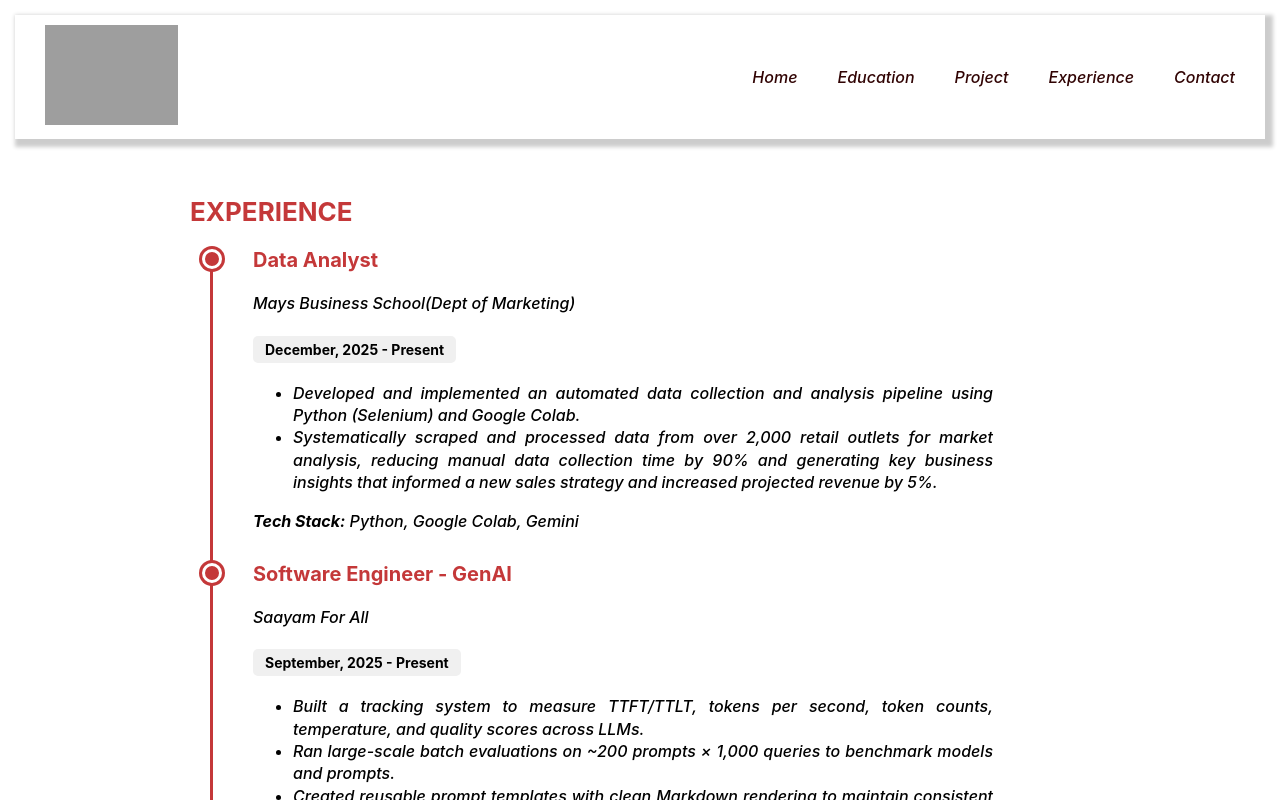
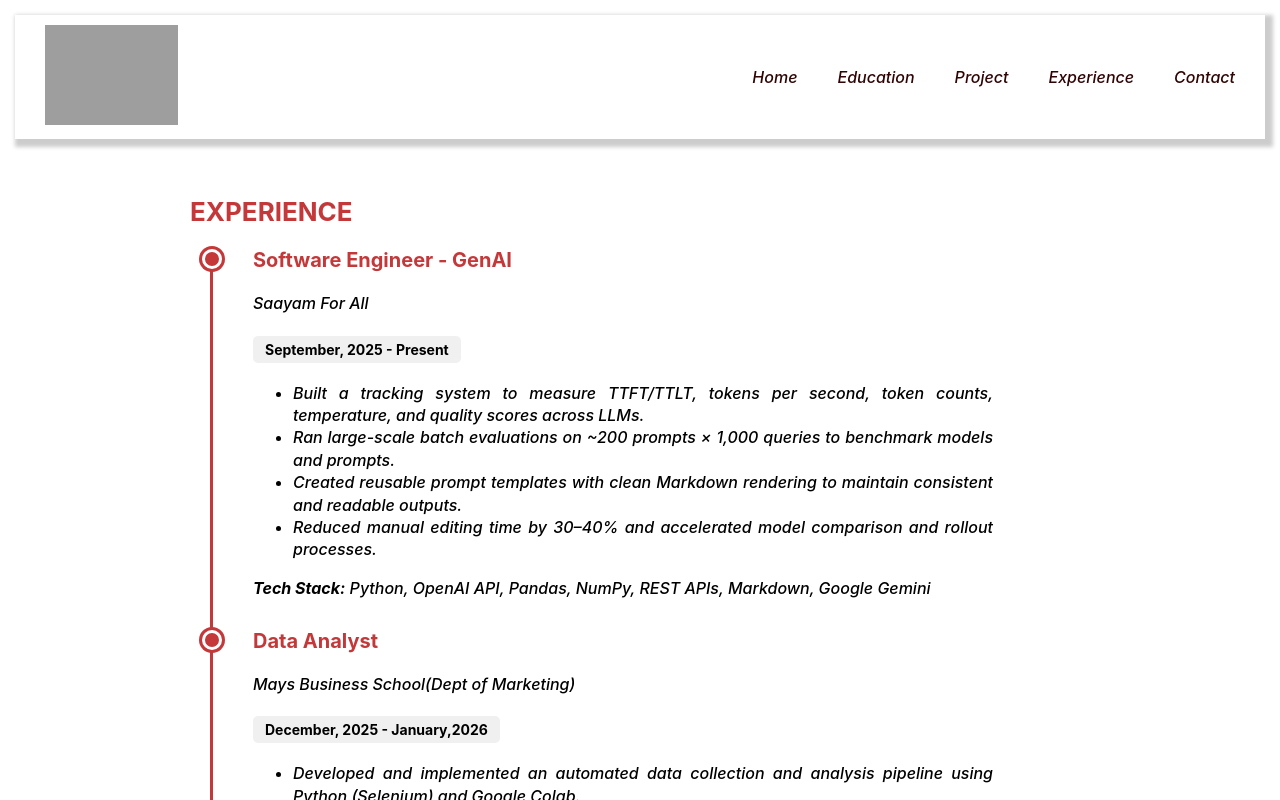
Before and after one commit to pragyamittal0/my-portfolio, a React (Create React App) app in the folder src/: page /experience in a window 1280 px wide. Shown: the top 800 px of the page. Built offline with nearby package versions, Linux system fonts and the light colour scheme; grey boxes are pictures that could not be loaded; the HTML template or start-up script is replaced by a standard one.

Commit message:
Restore Data Analyst position in Experience component
Reintroduced Data Analyst role with updated duration and details.

```diff
--- a/src/Components/Experience.jsx
+++ b/src/Components/Experience.jsx
@@ -3,17 +3,6 @@ import "./Experience.css"; // Importing the CSS file
 
 const Experience = () => {
   const ExperienceData = [
-    {
-      title: "Data Analyst",
-      duration: "December, 2025 - Present",
-      institution: "Mays Business School(Dept of Marketing)",
-      description: [
-      "Developed and implemented an automated data collection and analysis pipeline using Python (Selenium) and Google Colab.",
-      "Systematically scraped and processed data from over 2,000 retail outlets for market analysis, reducing manual data collection time by 90% and generating key business insights that informed a new sales strategy and increased projected revenue by 5%."
-      ],
-      techStack:
-        "Python, Google Colab, Gemini"
-    },
     {
       title: "Software Engineer - GenAI",
       duration: "September, 2025 - Present",
@@ -26,6 +15,17 @@ const Experience = () => {
       ],
       techStack:
         "Python, OpenAI API, Pandas, NumPy, REST APIs, Markdown, Google Gemini"
+    },
+    {
+      title: "Data Analyst",
+      duration: "December, 2025 - January,2026",
+      institution: "Mays Business School(Dept of Marketing)",
+      description: [
+      "Developed and implemented an automated data collection and analysis pipeline using Python (Selenium) and Google Colab.",
+      "Systematically scraped and processed data from over 2,000 retail outlets for market analysis, reducing manual data collection time by 90% and generating key business insights that informed a new sales strategy and increased projected revenue by 5%."
+      ],
+      techStack:
+        "Python, Google Colab, Gemini"
     },
     {
       title: "Machine Learning Engineer/ data scientist/ data engineer",
```
